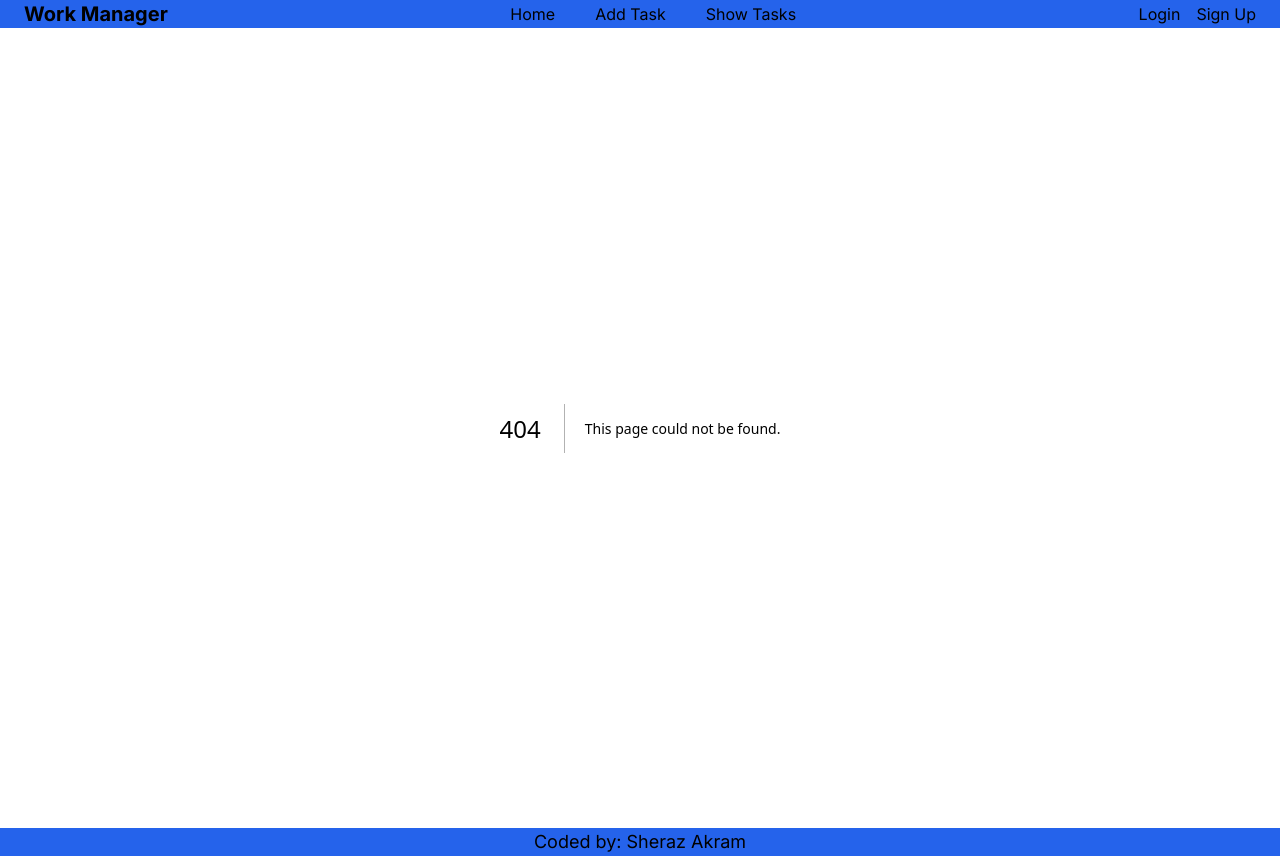
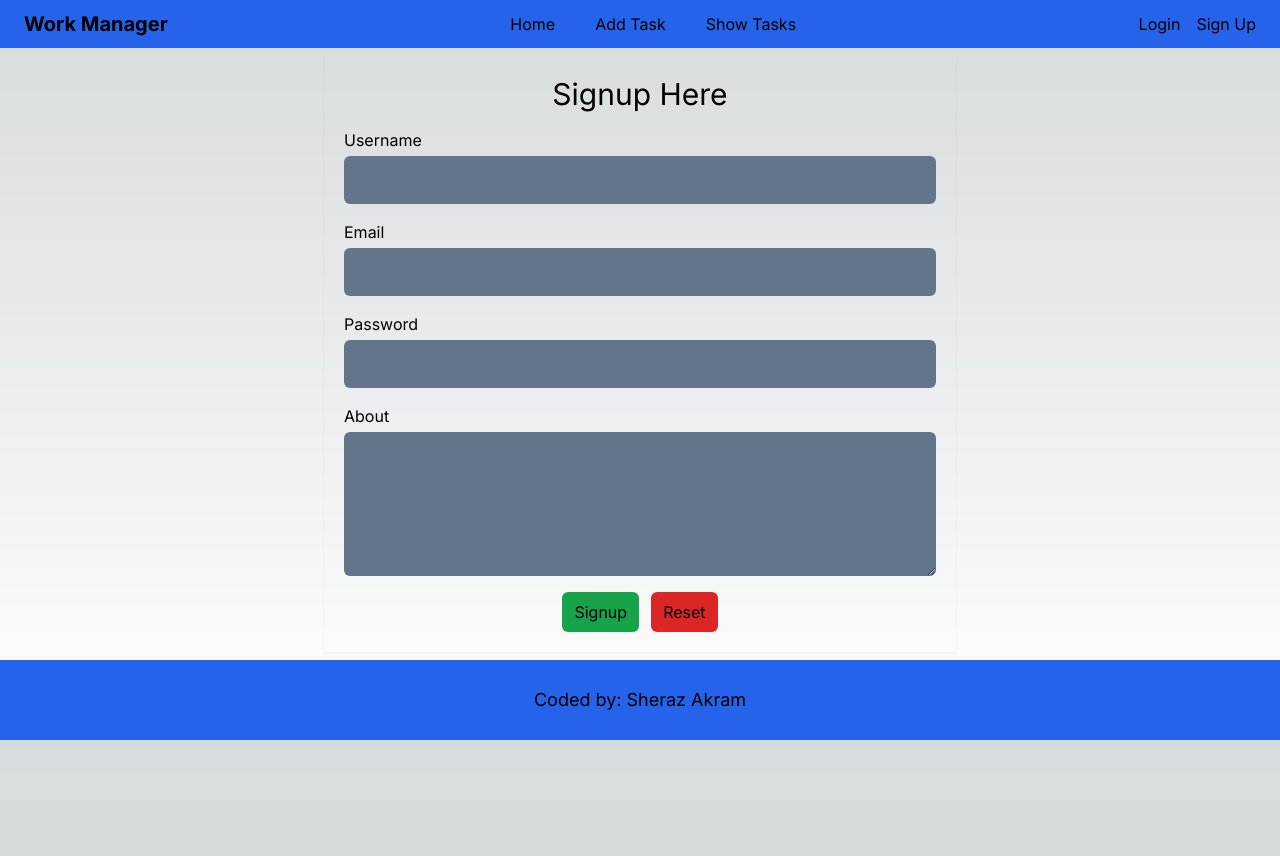
Before and after one commit to sherazakrampro/work-manager, a Next.js app: page /signup in a window 1280 px wide. Before the commit this address had no page. After the commit the page ends 800 px from the top, so only its background shows below. Built offline with nearby package versions, Linux system fonts and the light colour scheme.

Commit message:
signup form

```diff
--- /dev/null
+++ b/src/app/add-task/AddTask.jsx
@@ -0,0 +1,116 @@
+"use client";
+import { addTask } from "@/services/taskService";
+import React, { useState } from "react";
+import { toast } from "react-toastify";
+
+const AddTask = () => {
+  const [task, setTask] = useState({
+    title: "",
+    content: "",
+    status: "none",
+    userId: "64f747e348d3fb54fb691beb",
+  });
+
+  const handleAddTask = async (event) => {
+    event.preventDefault();
+    console.log(task);
+
+    try {
+      const result = await addTask(task);
+      console.log(result);
+      toast.success("Your task has been added.", {
+        position: "top-right",
+      });
+
+      setTask({
+        title: "",
+        content: "",
+        status: "none",
+      });
+    } catch (error) {
+      console.log(error);
+      toast.error("Task not added", {
+        position: "top-right",
+      });
+    }
+  };
+
+  return (
+    <div className="flex justify-center m-2">
+      <div className=" w-1/2 p-5 shadow-sm">
+        <h1 className="text-3xl flex justify-center mb-4">Add Task</h1>
+        <form action="submit" onSubmit={handleAddTask}>
+          <div className="flex flex-col">
+            <label htmlFor="task_title" className="mb-1">
+              Title
+            </label>
+            <input
+              type="text"
+              name="task_title"
+              id="task_title"
+              className="bg-slate-500 rounded-md p-3 mb-4"
+              onChange={(event) => {
+                setTask({
+                  ...task,
+                  title: event.target.value,
+                });
+              }}
+              value={task.title}
+            />
+          </div>
+          <div className="flex flex-col">
+            <label htmlFor="task_content" className="mb-1">
+              Content
+            </label>
+            <textarea
+              name="task_content"
+              id="task_content"
+              className="bg-slate-500 rounded-md p-3 mb-4"
+              rows={5}
+              onChange={(event) => {
+                setTask({
+                  ...task,
+                  content: event.target.value,
+                });
+              }}
+              value={task.content}
+            />
+          </div>
+          <div className="flex flex-col">
+            <label htmlFor="task_status" className="mb-1">
+              Status
+            </label>
+            <select
+              name="task_status"
+              id="task_status"
+              className="bg-slate-500 rounded-md p-3 mb-4"
+              onChange={(event) => {
+                setTask({
+                  ...task,
+                  status: event.target.value,
+                });
+              }}
+              value={task.status}
+            >
+              <option value="none" disabled>
+                * Select Status *
+              </option>
+              <option value="pending">Pending</option>
+              <option value="completed">Completed</option>
+            </select>
+          </div>
+          <div className="flex justify-center items-center">
+            <button className="bg-green-600 hover:bg-green-700 px-3 py-2 rounded-md">
+              Add Task
+            </button>
+            <button className="bg-red-600 hover:bg-red-700 px-3 py-2 rounded-md ms-3">
+              Reset
+            </button>
+          </div>
+        </form>
+      </div>
+    </div>
+  );
+};
+
+export default AddTask;
--- a/src/app/add-task/page.jsx
+++ b/src/app/add-task/page.jsx
@@ -1,121 +1,12 @@
-"use client";
-import { addTask } from "@/services/taskService";
-import React, { useState } from "react";
-import { toast } from "react-toastify";
+import React from "react";
+import AddTask from "./AddTask";
 
 export const metadata = {
   title: "Add Task : Work Manager",
 };
 
-const AddTask = () => {
-  const [task, setTask] = useState({
-    title: "",
-    content: "",
-    status: "none",
-    userId: "64f747e348d3fb54fb691beb",
-  });
-
-  const handleAddTask = async (event) => {
-    event.preventDefault();
-    console.log(task);
-
-    try {
-      const result = await addTask(task);
-      console.log(result);
-      toast.success("Your task has been added.", {
-        position: "top-right",
-      });
-
-      setTask({
-        title: "",
-        content: "",
-        status: "none",
-      });
-    } catch (error) {
-      console.log(error);
-      toast.error("Task not added", {
-        position: "top-right",
-      });
-    }
-  };
-
-  return (
-    <div className="flex justify-center m-2">
-      <div className=" w-1/2 p-5 shadow-sm">
-        <h1 className="text-3xl flex justify-center mb-4">Add Task</h1>
-        <form action="submit" onSubmit={handleAddTask}>
-          <div className="flex flex-col">
-            <label htmlFor="task_title" className="mb-1">
-              Title
-            </label>
-            <input
-              type="text"
-              name="task_title"
-              id="task_title"
-              className="bg-slate-500 rounded-md p-3 mb-4"
-              onChange={(event) => {
-                setTask({
-                  ...task,
-                  title: event.target.value,
-                });
-              }}
-              value={task.title}
-            />
-          </div>
-          <div className="flex flex-col">
-            <label htmlFor="task_content" className="mb-1">
-              Content
-            </label>
-            <textarea
-              type="text"
-              name="task_content"
-              id="task_content"
-              className="bg-slate-500 rounded-md p-3 mb-4"
-              rows={5}
-              onChange={(event) => {
-                setTask({
-                  ...task,
-                  content: event.target.value,
-                });
-              }}
-              value={task.content}
-            />
-          </div>
-          <div className="flex flex-col">
-            <label htmlFor="task_status" className="mb-1">
-              Status
-            </label>
-            <select
-              name="task_status"
-              id="task_status"
-              className="bg-slate-500 rounded-md p-3 mb-4"
-              onChange={(event) => {
-                setTask({
-                  ...task,
-                  status: event.target.value,
-                });
-              }}
-              value={task.status}
-            >
-              <option value="none" disabled>
-                * Select Status *
-              </option>
-              <option value="pending">Pending</option>
-              <option value="completed">Completed</option>
-            </select>
-          </div>
-          <div className="flex justify-center items-center">
-            <button className="bg-green-600 hover:bg-green-700 px-3 py-2 rounded-md">
-              Add Task
-            </button>
-            <button className="bg-red-600 hover:bg-red-700 px-3 py-2 rounded-md ms-3">
-              Reset
-            </button>
-          </div>
-        </form>
-      </div>
-    </div>
-  );
+const AddTaskPage = () => {
+  return <AddTask />;
 };
 
-export default AddTask;
+export default AddTaskPage;
--- a/src/app/layout.js
+++ b/src/app/layout.js
@@ -15,7 +15,7 @@ export default function RootLayout({ children }) {
   return (
     <html lang="en">
       <body className={inter.className}>
-        <div className="flex flex-col h-screen justify-between">
+        <div className="flex flex-col justify-between">
           <ToastContainer />
           <Navbar />
           <div className="mb-auto">{children}</div>
--- /dev/null
+++ b/src/app/signup/Signup.jsx
@@ -0,0 +1,72 @@
+"use client";
+import React from "react";
+
+const SignUp = () => {
+  return (
+    <div className="flex justify-center m-2">
+      <div className=" w-1/2 p-5 shadow-sm">
+        <h1 className="text-3xl flex justify-center mb-4">Signup Here</h1>
+        <form action="submit">
+          <div className="flex flex-col">
+            <label htmlFor="user_name" className="mb-1">
+              Username
+            </label>
+            <input
+              type="text"
+              name="user_name"
+              id="user_name"
+              className="bg-slate-500 rounded-md p-3 mb-4"
+            />
+          </div>
+
+          <div className="flex flex-col">
+            <label htmlFor="email" className="mb-1">
+              Email
+            </label>
+            <input
+              type="email"
+              name="user_email"
+              id="user_email"
+              className="bg-slate-500 rounded-md p-3 mb-4"
+            />
+          </div>
+
+          <div className="flex flex-col">
+            <label htmlFor="password" className="mb-1">
+              Password
+            </label>
+            <input
+              type="password"
+              name="user_password"
+              id="user_password"
+              className="bg-slate-500 rounded-md p-3 mb-4"
+            />
+          </div>
+
+          <div className="flex flex-col">
+            <label htmlFor="user_about" className="mb-1">
+              About
+            </label>
+            <textarea
+              name="user_about"
+              id="user_about"
+              className="bg-slate-500 rounded-md p-3 mb-4"
+              rows={5}
+            />
+          </div>
+
+          <div className="flex justify-center items-center">
+            <button className="bg-green-600 hover:bg-green-700 px-3 py-2 rounded-md">
+              Signup
+            </button>
+            <button className="bg-red-600 hover:bg-red-700 px-3 py-2 rounded-md ms-3">
+              Reset
+            </button>
+          </div>
+        </form>
+      </div>
+    </div>
+  );
+};
+
+export default SignUp;
--- /dev/null
+++ b/src/app/signup/page.jsx
@@ -0,0 +1,12 @@
+import React from "react";
+import SignUp from "./Signup";
+
+export const metadata = {
+  title: "Singup : Work Manager",
+};
+
+const SignUpPage = () => {
+  return <SignUp />;
+};
+
+export default SignUpPage;
```
